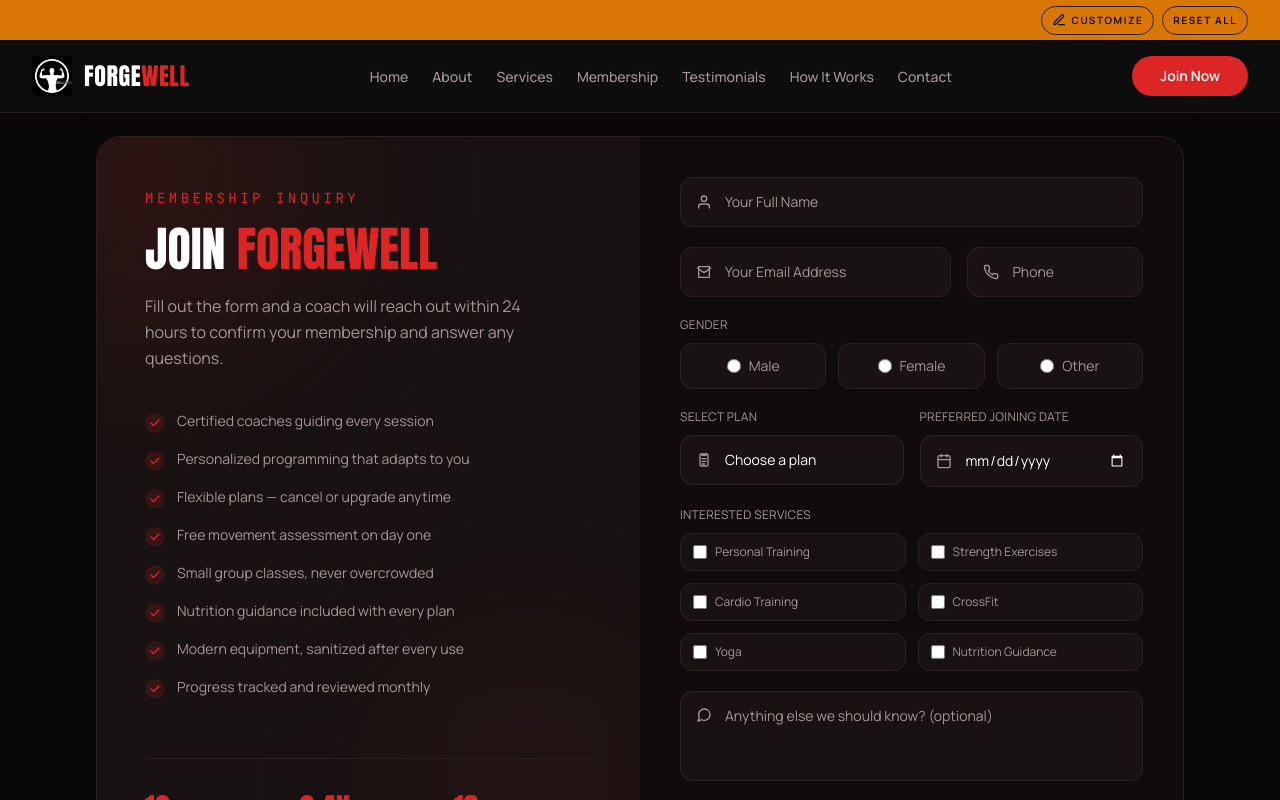
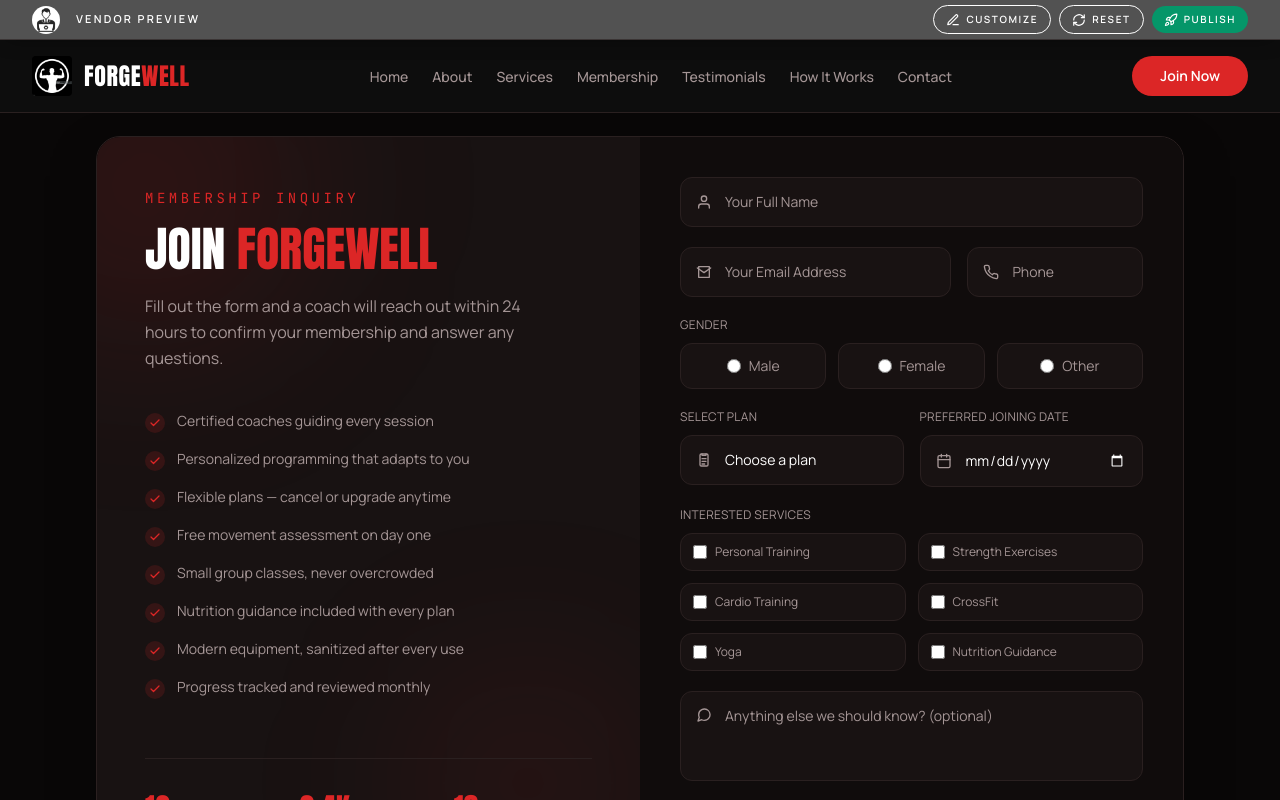
Before and after one commit to Harshsahu17/FORGEWELL-GYM-3, a React (Vite) app: page /inquiry in a window 1280 px wide. Shown: the top 800 px of the page. Built offline with nearby package versions, Linux system fonts and the light colour scheme.

Commit message:
topbar fix

```diff
--- a/src/components/SectionToolbar.jsx
+++ b/src/components/SectionToolbar.jsx
@@ -1,10 +1,25 @@
 import { useEffect, useState } from 'react'
-import { openCustomizer, resetAllOverrides } from '../utils/dataManager'
+import {
+  openCustomizer,
+  resetAllOverrides,
+  getPublishStatus,
+  publishSite,
+  unpublishSite,
+} from '../utils/dataManager'
 
 const IconEdit = () => (
   <svg viewBox="0 0 24 24" className="w-3.5 h-3.5" fill="none" stroke="currentColor" strokeWidth="2" strokeLinecap="round" strokeLinejoin="round">
     <path d="M12 20h9" />
     <path d="M16.5 3.5a2.1 2.1 0 013 3L7 19l-4 1 1-4L16.5 3.5z" />
+  </svg>
+)
+
+const IconRefresh = () => (
+  <svg viewBox="0 0 24 24" className="w-3.5 h-3.5" fill="none" stroke="currentColor" strokeWidth="2" strokeLinecap="round" strokeLinejoin="round">
+    <path d="M3 12a9 9 0 0115.3-6.4L21 8" />
+    <path d="M21 3v5h-5" />
+    <path d="M21 12a9 9 0 01-15.3 6.4L3 16" />
+    <path d="M3 21v-5h5" />
   </svg>
 )
 
@@ -22,7 +37,23 @@ const IconClose = () => (
   </svg>
 )
 
-function ResetConfirmModal({ onCancel, onConfirm }) {
+const IconRocket = () => (
+  <svg viewBox="0 0 24 24" className="w-3.5 h-3.5" fill="none" stroke="currentColor" strokeWidth="2" strokeLinecap="round" strokeLinejoin="round">
+    <path d="M4.5 16.5c-1.5 1.26-2 5-2 5s3.74-.5 5-2c.71-.84.7-2.13-.09-2.91a2.18 2.18 0 00-2.91-.09z" />
+    <path d="M12 15l-3-3a22 22 0 012-3.95A12.88 12.88 0 0122 2c0 2.72-.78 7.5-6 11a22.35 22.35 0 01-4 2z" />
+    <path d="M9 12H4s.55-3.03 2-4c1.62-1.08 5 0 5 0" />
+    <path d="M12 15v5s3.03-.55 4-2c1.08-1.62 0-5 0-5" />
+  </svg>
+)
+
+const IconCheckCircle = () => (
+  <svg viewBox="0 0 24 24" className="w-6 h-6" fill="none" stroke="currentColor" strokeWidth="2" strokeLinecap="round" strokeLinejoin="round">
+    <circle cx="12" cy="12" r="10" />
+    <path d="M9 12l2 2 4-4" />
+  </svg>
+)
+
+function ConfirmModal({ icon, eyebrow, title, note, confirmLabel, confirmClass, onCancel, onConfirm }) {
   useEffect(() => {
     const onKey = (e) => e.key === 'Escape' && onCancel()
     window.addEventListener('keydown', onKey)
@@ -31,23 +62,18 @@ function ResetConfirmModal({ onCancel, onConfirm }) {
 
   return (
     <div className="fixed inset-0 z-[200] flex items-center justify-center px-5">
-      {/* Backdrop */}
       <div
         className="absolute inset-0 bg-black/75 backdrop-blur-sm opacity-0 animate-fade-in"
         style={{ animationDuration: '0.25s' }}
         onClick={onCancel}
       />
-
-      {/* Card */}
       <div
         className="relative w-full max-w-sm rounded-3xl border border-border bg-bg-secondary p-7 sm:p-8 shadow-[0_30px_80px_-20px_rgba(0,0,0,0.7)] overflow-hidden opacity-0 animate-scale-in"
         style={{ animationDuration: '0.3s' }}
       >
-        {/* Ambient glow accents, matches InquiryForm panel style */}
         <div className="absolute -top-20 -left-20 w-56 h-56 bg-accent/15 blur-[90px] rounded-full pointer-events-none" />
         <div className="absolute -bottom-20 -right-16 w-48 h-48 bg-accent/10 blur-[80px] rounded-full pointer-events-none" />
 
-        {/* Close button */}
         <button
           type="button"
           onClick={onCancel}
@@ -58,20 +84,13 @@ function ResetConfirmModal({ onCancel, onConfirm }) {
         </button>
 
         <div className="relative">
-          {/* Icon badge */}
           <div className="flex items-center justify-center w-14 h-14 rounded-full bg-accent/15 ring-1 ring-accent/30 text-accent mb-5">
-            <IconAlert />
+            {icon}
           </div>
 
-          <span className="text-accent font-mono text-xs tracking-[0.25em] uppercase">
-            Warning
-          </span>
-          <h3 className="mt-2 font-display text-2xl sm:text-3xl leading-tight text-ink-primary">
-            Are You Sure To Reset Everything?
-          </h3>
-          <p className="mt-2 text-xs font-semibold text-accent/90 uppercase tracking-wide">
-            This action cannot be undone
-          </p>
+          <span className="text-accent font-mono text-xs tracking-[0.25em] uppercase">{eyebrow}</span>
+          <h3 className="mt-2 font-display text-2xl sm:text-3xl leading-tight text-ink-primary">{title}</h3>
+          {note && <p className="mt-2 text-xs font-semibold text-accent/90 uppercase tracking-wide">{note}</p>}
 
           <div className="mt-7 flex gap-3">
             <button
@@ -84,9 +103,9 @@ function ResetConfirmModal({ onCancel, onConfirm }) {
             <button
               type="button"
               onClick={onConfirm}
-              className="flex-1 rounded-full bg-accent py-3 text-sm font-semibold text-white transition-all duration-300 hover:bg-accent-hover hover:-translate-y-0.5 hover:shadow-[0_10px_26px_-10px_rgb(var(--shadow)/0.7)]"
+              className={`flex-1 rounded-full py-3 text-sm font-semibold text-white transition-all duration-300 hover:-translate-y-0.5 ${confirmClass}`}
             >
-              Yes, Reset
+              {confirmLabel}
             </button>
           </div>
         </div>
@@ -95,43 +114,183 @@ function ResetConfirmModal({ onCancel, onConfirm }) {
   )
 }
 
+function Toast({ message }) {
+  return (
+    // Centering is done via `flex justify-center` on this full-width wrapper
+    // (not via left-1/2 + translate-x) because `animate-fade-up`'s keyframe
+    // sets its own `transform: translateY(...)`, which would otherwise wipe
+    // out a translateX(-50%) applied on the same animated element.
+    <div className="fixed inset-x-0 top-10 z-[200] flex justify-center px-5 pointer-events-none">
+      <div className="pointer-events-auto flex items-center gap-2 rounded-full bg-bg-secondary border border-border px-5 py-3 shadow-[0_20px_50px_-20px_rgba(0,0,0,0.7)] opacity-0 animate-fade-up">
+        <span className="text-emerald-400"><IconCheckCircle /></span>
+        <span className="text-sm font-semibold text-ink-primary">{message}</span>
+      </div>
+    </div>
+  )
+}
+
 export default function SectionToolbar() {
-  const [showConfirm, setShowConfirm] = useState(false)
+  const [showResetConfirm, setShowResetConfirm] = useState(false)
+  const [showPublishConfirm, setShowPublishConfirm] = useState(false)
+  const [showUnpublishConfirm, setShowUnpublishConfirm] = useState(false)
+  const [publishStatus, setPublishStatus] = useState(() => getPublishStatus())
+  const [toast, setToast] = useState('')
+  // Tracks whether the Customizer panel / section picker is currently open,
+  // by watching the `customizer-open` class that Customizer.jsx toggles on
+  // <body>. Used to hide only the "Customize" button while the panel is
+  // open — Reset/Publish stay visible and clickable.
+  const [formOpen, setFormOpen] = useState(
+    () => typeof document !== 'undefined' && document.body.classList.contains('customizer-open')
+  )
 
-  const handleResetClick = () => setShowConfirm(true)
+  useEffect(() => {
+    const observer = new MutationObserver(() => {
+      setFormOpen(document.body.classList.contains('customizer-open'))
+    })
+    observer.observe(document.body, { attributes: true, attributeFilter: ['class'] })
+    return () => observer.disconnect()
+  }, [])
+
+  useEffect(() => {
+    if (!toast) return
+    const t = setTimeout(() => setToast(''), 3000)
+    return () => clearTimeout(t)
+  }, [toast])
+
+  const handleResetClick = () => setShowResetConfirm(true)
 
   const handleConfirmReset = () => {
     resetAllOverrides()
     window.location.reload()
   }
 
+  const handleConfirmPublish = () => {
+    const status = publishSite()
+    setPublishStatus(status)
+    setShowPublishConfirm(false)
+    setToast('Site is now live')
+  }
+
+  const handleConfirmUnpublish = () => {
+    const status = unpublishSite()
+    setPublishStatus(status)
+    setShowUnpublishConfirm(false)
+    setToast('Site taken offline')
+  }
+
   return (
     <>
-      <div className="fixed inset-x-0 top-0 z-[70] flex h-10 items-center justify-end gap-2 bg-amber-600 backdrop-blur-sm px-5  print:hidden sm:px-8">
+      <div className="fixed inset-x-0 top-0 z-[70] h-10 border-b border-border/60 bg-neutral-600 backdrop-blur-md shadow-[0_4px_20px_-8px_rgba(0,0,0,0.6)] print:hidden">
+        <div className="flex h-full items-center justify-between gap-3 px-5 sm:px-8">
+          {/* Left: mode indicator */}
+          <div className="hidden sm:flex items-center gap-2 min-w-0">
+            <img
+              src='/images/admin-logo.avif'
+              alt="Forgewell logo"
+              className="w-7 h-7 sm:w-7 sm:h-7  rounded-full object-cover flex-shrink-0"
+            />
+            <span className="text-[11px] ml-2 font-semibold uppercase tracking-[0.2em] text-white truncate">
+              Vendor Preview
+            </span>
+          </div>
+
+          {/* Right: actions */}
+          <div className="flex items-center gap-2 ml-auto">
+            {publishStatus.published && (
+              <span className="inline-flex items-center gap-1.5 rounded-full border border-emerald-500/30 bg-emerald-500/10 px-2.5 py-1 text-[10px] font-semibold uppercase tracking-[0.16em] text-emerald-400">
+                <span className="relative flex h-1.5 w-1.5">
+                  <span className="animate-ping absolute inline-flex h-full w-full rounded-full bg-emerald-400 opacity-75" />
+                  <span className="relative inline-flex rounded-full h-1.5 w-1.5 bg-emerald-400" />
+                </span>
+                Live
+              </span>
+            )}
+
+            {!formOpen && (
               <button
                 type="button"
                 onClick={() => openCustomizer()}
-          className="inline-flex items-center gap-1.5 rounded-full border border-border px-2.5 py-1.5 text-[10px] font-semibold uppercase tracking-[0.16em] text-black transition-all duration-200 hover:bg-white whitespace-nowrap"
+                className="inline-flex items-center gap-1.5 rounded-full border border-white px-3 py-1.5 text-[10px] font-semibold uppercase tracking-[0.16em] text-white transition-all duration-200 hover:bg-accent hover:text-white hover:border-accent whitespace-nowrap"
                 aria-label="Customize website"
               >
                 <IconEdit />
                 <span>Customize</span>
               </button>
+            )}
+
             <button
               type="button"
               onClick={handleResetClick}
-          className="rounded-full border border-border px-2.5 py-1.5 text-[10px] font-semibold uppercase tracking-[0.16em] text-black transition-all duration-200 hover:bg-white"
+              className="inline-flex items-center gap-1.5 rounded-full border border-white px-3 py-1.5 text-[10px] font-semibold uppercase tracking-[0.16em] text-white transition-all duration-200 hover:bg-accent hover:text-white hover:border-accent whitespace-nowrap"
             >
-          Reset All
+              <IconRefresh />
+              <span className="hidden xs:inline">Reset All</span>
+              <span className="xs:hidden">Reset</span>
             </button>
+
+            {publishStatus.published ? (
+              <button
+                type="button"
+                onClick={() => setShowUnpublishConfirm(true)}
+                className="inline-flex items-center gap-1.5 rounded-full border border-border bg-bg-card px-3 py-1.5 text-[10px] font-semibold uppercase tracking-[0.16em] text-ink-primary transition-all duration-200 hover:border-red-400/50 hover:text-red-400 whitespace-nowrap"
+              >
+                <IconRocket />
+                <span>Unpublish</span>
+              </button>
+            ) : (
+              <button
+                type="button"
+                onClick={() => setShowPublishConfirm(true)}
+                className="inline-flex items-center gap-1.5 rounded-full bg-emerald-600 px-3 py-1.5 text-[10px] font-semibold uppercase tracking-[0.16em] text-white transition-all duration-200 hover:bg-emerald-500 hover:shadow-[0_6px_18px_-6px_rgba(16,185,129,0.7)] whitespace-nowrap"
+              >
+                <IconRocket />
+                <span>Publish</span>
+              </button>
+            )}
+          </div>
+        </div>
       </div>
 
-      {showConfirm && (
-        <ResetConfirmModal
-          onCancel={() => setShowConfirm(false)}
+      {showResetConfirm && (
+        <ConfirmModal
+          icon={<IconAlert />}
+          eyebrow="Warning"
+          title="Are You Sure To Reset Everything?"
+          note="This action cannot be undone"
+          confirmLabel="Yes, Reset"
+          confirmClass="bg-accent hover:bg-accent-hover hover:shadow-[0_10px_26px_-10px_rgb(var(--shadow)/0.7)]"
+          onCancel={() => setShowResetConfirm(false)}
           onConfirm={handleConfirmReset}
         />
       )}
+
+      {showPublishConfirm && (
+        <ConfirmModal
+          icon={<IconRocket />}
+          eyebrow="Go Live"
+          title="Publish This Site?"
+          note="Visitors will see your latest saved content"
+          confirmLabel="Yes, Publish"
+          confirmClass="bg-emerald-600 hover:bg-emerald-500"
+          onCancel={() => setShowPublishConfirm(false)}
+          onConfirm={handleConfirmPublish}
+        />
+      )}
+
+      {showUnpublishConfirm && (
+        <ConfirmModal
+          icon={<IconAlert />}
+          eyebrow="Take Offline"
+          title="Unpublish This Site?"
+          note="Visitors won't be able to see it live"
+          confirmLabel="Yes, Unpublish"
+          confirmClass="bg-accent hover:bg-accent-hover hover:shadow-[0_10px_26px_-10px_rgb(var(--shadow)/0.7)]"
+          onCancel={() => setShowUnpublishConfirm(false)}
+          onConfirm={handleConfirmUnpublish}
+        />
+      )}
+
+      {toast && <Toast message={toast} />}
     </>
   )
 }
--- a/src/utils/dataManager.js
+++ b/src/utils/dataManager.js
@@ -1,19 +1,17 @@
 import defaultData from '../data/gymData.json'
 
 export const STORAGE_KEY = 'forgewell_overrides_v1'
+export const PUBLISH_KEY = 'forgewell_published_v1'
 
 export const PREVIEW_EVENT = 'forgewell:section-preview'
 export const SAVED_EVENT = 'forgewell:section-saved'
 export const OPEN_EVENT = 'forgewell:open-customizer'
+export const PUBLISH_EVENT = 'forgewell:publish-status-changed'
 
 function isPlainObject(v) {
   return v && typeof v === 'object' && !Array.isArray(v)
 }
 
-// Deep-merges `source` on top of `target`. Arrays and primitives in `source`
-// fully replace the value in `target` (arrays are NOT merged item-by-item —
-// this matches how the customizer saves a section: it always writes the
-// section's complete current state).
 function deepMerge(target, source) {
   if (!isPlainObject(target) || !isPlainObject(source)) return source ?? target
   const result = { ...target }
@@ -49,8 +47,6 @@ export function getSection(key) {
   return getAllData()[key]
 }
 
-// Persists a section's full value, notifies every mounted instance of that
-// section (across the whole app) so they stay in sync without a reload.
 export function saveSection(key, value) {
   const overrides = getOverrides()
   overrides[key] = value
@@ -59,8 +55,6 @@ export function saveSection(key, value) {
   return value
 }
 
-// Saves several sections at once (used by the Hero panel, which also owns
-// the navbar and theme data) and fires one saved-event per section.
 export function saveSections(entries) {
   const overrides = getOverrides()
   for (const [key, value] of Object.entries(entries)) {
@@ -72,14 +66,10 @@ export function saveSections(entries) {
   }
 }
 
-// Broadcasts a live, unsaved edit so every <SectionKey /> instance on the
-// page re-renders immediately with the in-progress value.
 export function previewSection(key, value) {
   window.dispatchEvent(new CustomEvent(PREVIEW_EVENT, { detail: { key, value } }))
 }
 
-// Re-broadcasts the last *saved* value for a section — used when the
-// customizer panel is closed without saving, so unsaved edits revert.
 export function restoreSavedPreview(key) {
   previewSection(key, getSection(key))
 }
@@ -92,4 +82,33 @@ export function resetAllOverrides() {
   localStorage.removeItem(STORAGE_KEY)
 }
 
+// ---- Publish status -------------------------------------------------
+// A lightweight "is this vendor's site live" flag. Right now it's purely
+// client-side (localStorage), so it only reflects intent — swap the body
+// of publishSite/unpublishSite for a real API call once a backend exists,
+// the calling components won't need to change.
+
+export function getPublishStatus() {
+  try {
+    const raw = localStorage.getItem(PUBLISH_KEY)
+    return raw ? JSON.parse(raw) : { published: false, publishedAt: null }
+  } catch {
+    return { published: false, publishedAt: null }
+  }
+}
+
+export function publishSite() {
+  const status = { published: true, publishedAt: new Date().toISOString() }
+  localStorage.setItem(PUBLISH_KEY, JSON.stringify(status))
+  window.dispatchEvent(new CustomEvent(PUBLISH_EVENT, { detail: status }))
+  return status
+}
+
+export function unpublishSite() {
+  const status = { published: false, publishedAt: null }
+  localStorage.setItem(PUBLISH_KEY, JSON.stringify(status))
+  window.dispatchEvent(new CustomEvent(PUBLISH_EVENT, { detail: status }))
+  return status
+}
+
 export { defaultData }
```
Also changed, not shown: src/components/Customizer.jsx (+6 -2 lines), public/images/admin-logo.avif (added). Lines whose indentation alone changed are shown as unchanged.
